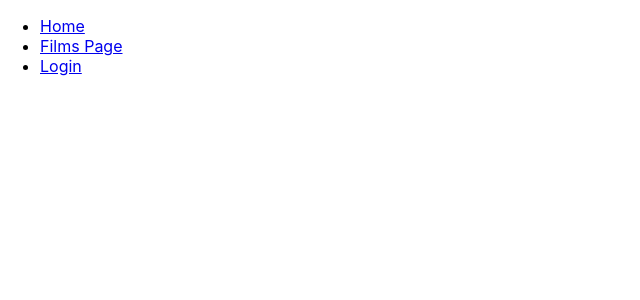
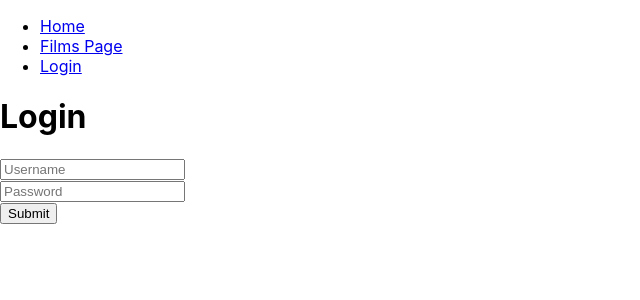
Before and after one commit to jmayheww/thefilmfix-app, a React (Create React App) app: page /login in a window 1280 px wide. Shown: the top 300 px of the page, without its empty margins (0-640 px from the left). Built offline with nearby package versions, Linux system fonts and the light colour scheme; data requests are answered from the project's data file.

Commit message:
create login form in login.js component

```diff
--- a/src/Components/App.js
+++ b/src/Components/App.js
@@ -16,13 +16,13 @@ function App() {
     <div>
       <NavBar />
       <Switch>
-        <Route path="/filmspage">
+        <Route exact path="/filmspage">
           <FilmsPage />
         </Route>
-        <Route path="/login">
+        <Route exact path="/login">
           <LogIn />
         </Route>
-        <Route path="/">
+        <Route exact path="/">
           <Home />
         </Route>
       </Switch>
--- a/src/Components/LogIn.js
+++ b/src/Components/LogIn.js
@@ -1,5 +1,20 @@
 import React from "react";
 
-function Login() {}
+function Login() {
+  return (
+    <div>
+      <h1>Login</h1>
+      <form>
+        <div>
+          <input type="text" name="username" placeholder="Username" />
+        </div>
+        <div>
+          <input type="password" name="password" placeholder="Password" />
+        </div>
+        <input type="submit" value="Submit" />
+      </form>
+    </div>
+  );
+}
 
 export default Login;
--- a/src/Components/NavBar.js
+++ b/src/Components/NavBar.js
@@ -2,6 +2,16 @@ import React from "react";
 import { NavLink } from "react-router-dom";
 
 function NavBar() {
+  const linkStyles = {
+    display: "inline-block",
+    width: "50px",
+    padding: "12px",
+    margin: "0 6px 6px",
+    background: "blue",
+    textDecoration: "none",
+    color: "white",
+  };
+
   let links = [
     { name: "Home", url: "/" },
     { name: "Films Page", url: "/filmspage" },
```
